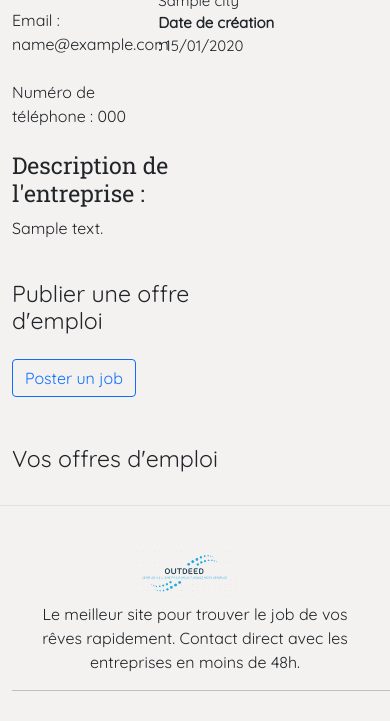
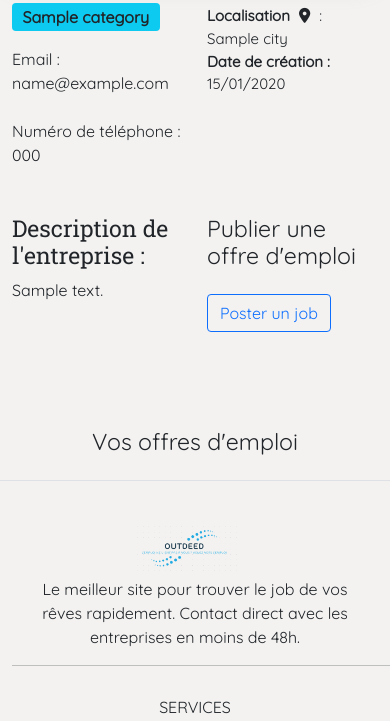
Before and after one commit to MKassabeh/Outdeed, a Symfony app: template templates/company/account.html.twig in a window 390 px wide. Shown: the part 413-1134 px from the top of the page. Run offline with Twig, Linux system fonts and the light colour scheme; the template is opened without the code that fills it: most values are stand-ins (such as "Sample title", 1, 10 or a date in 2020); data that the repository does not hold is empty; some libraries are stand-ins or nearby versions; some web fonts are replaced.

Commit message:
responsive Compte company

```diff
--- a/templates/company/account.html.twig
+++ b/templates/company/account.html.twig
@@ -5,19 +5,22 @@
 
 {% block body %}
 
-	<div class="container">
+<div class="container blanc my-3">
     <!-- // Début head -->
-		<div class="row my-3">
-			<div class="col-12">
-				<h1 class="text-center font_title">Mon compte entreprise</h1>
+    <div class="row justify-content-center">
+        <div class="col-lg-12 col-md-10 col-8">
+            <h1 class="text-center font_title ">Mon compte entreprise</h1>
+        </div>
     </div>
 </div>
 
-
+<div class="container">
     <div class="background-account mt-auto">
         <div class="row banner-body align-items-end ">
             <div class="col-4 banner-left ">
-					<img class="img-fluid " style="border-radius: 20px; border-top-right-radius: 0;border-bottom-right-radius: 0;" src="{{ asset(company.pdp) }}" alt="{{ company.name }}">
+                <img class="img-fluid "
+                    style="border-radius: 20px; border-top-right-radius: 0;border-bottom-right-radius: 0;"
+                    src="{{ asset(company.pdp) }}" alt="{{ company.name }}">
             </div>
             <div class="col-8 banner-right d-flex">
                 <div class="row align-items-center">
@@ -28,11 +31,12 @@
             </div>
         </div>
     </div>
+</div>
 <!-- // Fin head -->
 
-
+<div class="container">
     <div class="row my-4">
-			<div class="col-9">
+        <div class="col-12">
             <!-- // Info entreprise -->
             <div class="row">
                 <div class="col-6">
@@ -55,28 +59,39 @@
                         <strong>Date de création :
                         </strong>
                         {{ company.createdAt ?
-                                    company.createdAt|date('d/m/Y') : '' }}</p>
+                        company.createdAt|date('d/m/Y') : '' }}
+                    </p>
+                </div>
+            </div>
+        </div>
     </div>
 </div>
 
+<div class="container">
+    <div class="row">
+        <div class="col-6">
             <h3 class="font_title mt-4">Description de l'entreprise :</h3>
             <p>{{ company.description|nl2br }}</p>
-
-				<div class="row">
-					<div class="col-12">
+        </div>
+        <div class="col-6">
             <h3 class="my-4">Publier une offre d'emploi</h3>
             <a class="btn btn-outline-primary" href="{{ path('job_add') }}">Poster un job</a>
         </div>
     </div>
+</div>
 
+
+
+<div class="mt-5 container text-center">
     <div class="row">
         <div class="col-12">
             <h3 class="mt-5">Vos offres d'emploi</h3>
-
+        </div>
+    </div>
+    <div class="row mt-3">
         <div class="d-md-flex flex-sm-column justify-content-sm-center">
             {% for job in job %}
-
-                            <div class="card mx-1 col-12 text-center col-md-3">
+            <div class="card col-lg-3 col-md-6 col-12 m-auto justify-content-center d-flex flex-column">
                 <div class="card-body">
                     <div class="d-flex align-items-center justify-content-center justify-content-md-between">
                         <h5 class="card-title">{{ job.title }}</h5>
@@ -85,13 +100,8 @@
                     <a href="{{ path('job_view', {id: job.id}) }}" class="card-link">Voir plus</a>
                 </div>
             </div>
-
             {% endfor %}
         </div>
     </div>
 </div>
-
-			</div>
-		</div>
-	</div>
 {% endblock %}
--- a/templates/company/list.html.twig
+++ b/templates/company/list.html.twig
@@ -20,8 +20,8 @@
 
 <div class="container">
     <div id="form_sort_company" class="row mt-3">
-        <div class="col-6"></div>
-        <div class="col-3 ms-3">
+        <div class="col-3 col lg-6"></div>
+        <div class="col-9 col-md-5 col-lg-3 ms-3">
             <form method="get" id="company_sort">
                 <select class="form-select" name="sort" id="sort">
                     <option value="0" selected disabled>-- Trier par --</option>
```
Lines whose indentation alone changed are shown as unchanged.
